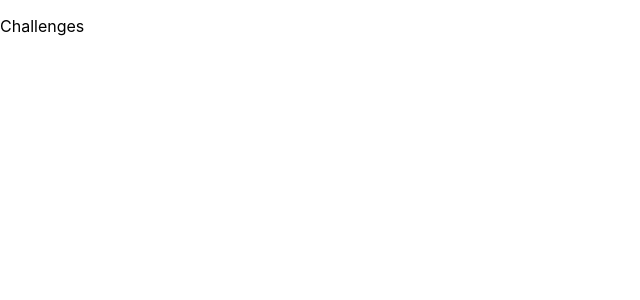
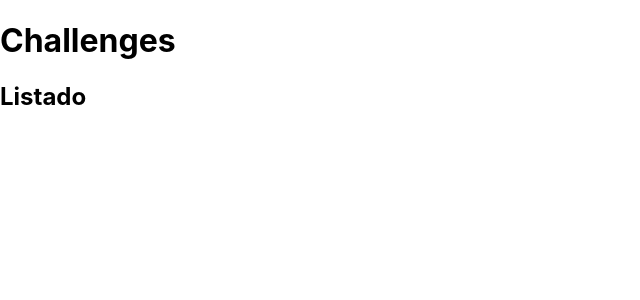
Before and after one commit to mariogl/multiproyectos-front-final, a React (Create React App) app: page / in a window 1280 px wide. Shown: the top 300 px of the page, without its empty margins (0-640 px from the left). Built offline with nearby package versions, Linux system fonts and the light colour scheme.

Commit message:
Added initial layout

```diff
--- a/src/App.tsx
+++ b/src/App.tsx
@@ -1,5 +1,14 @@
 function App() {
-  return <p>Challenges</p>;
+  return (
+    <>
+      <header>
+        <h1>Challenges</h1>
+      </header>
+      <main>
+        <h2>Listado</h2>
+      </main>
+    </>
+  );
 }
 
 export default App;
```
